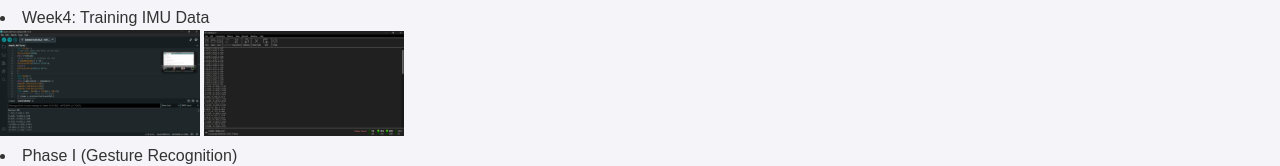
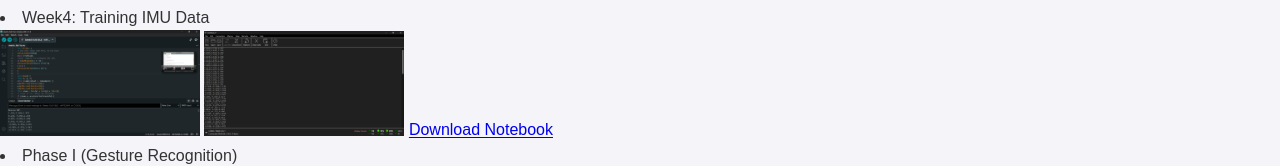
Before and after one commit to MeghanaChowdaryKomatineni/project-website, a plain HTML site: page index.html in a window 1280 px wide. Shown: the part 5325-5491 px from the top of the page. Drawn offline with Linux system fonts and the light colour scheme.

Commit message:
Update index.html

```diff
--- a/index.html
+++ b/index.html
@@ -128,6 +128,9 @@ Your browser does not support the video tag.
 <img src="lab4-image1.png" alt="Project Diagram" width="200">
 <img src="lab4-image2.png" alt="Project Diagram" width="200">
 
+<a href="https://raw.githubusercontent.com/Manasa2421/Embedded--Hardware-Project-Website/main/Lab_4_IMU_Processing.ipynb" download="Lab_4_IMU_Processing.ipynb">Download Notebook</a>
+
+
 <li>Phase I (Gesture Recognition)</li>
 </ul>
 <img src="lab4-code1.png" alt="Project Diagram" width="200">
```
